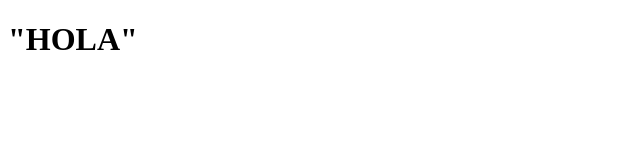
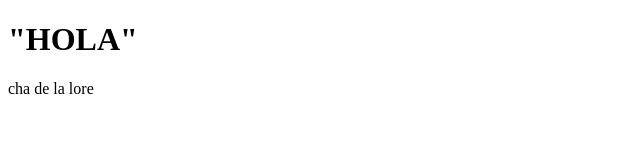
Before and after one commit to Merkapo/experimento-A, a plain HTML site: page index.html in a window 1280 px wide. Shown: the whole page, without its empty margins (0-640 px from the left). Drawn offline with Linux system fonts and the light colour scheme.

Commit message:
agrege un parrafo

```diff
--- a/index.html
+++ b/index.html
@@ -11,5 +11,6 @@
 
     </header>
     <h1>"HOLA"</h1>
+    <p>cha de la lore</p>
 </body>
 </html>
```
